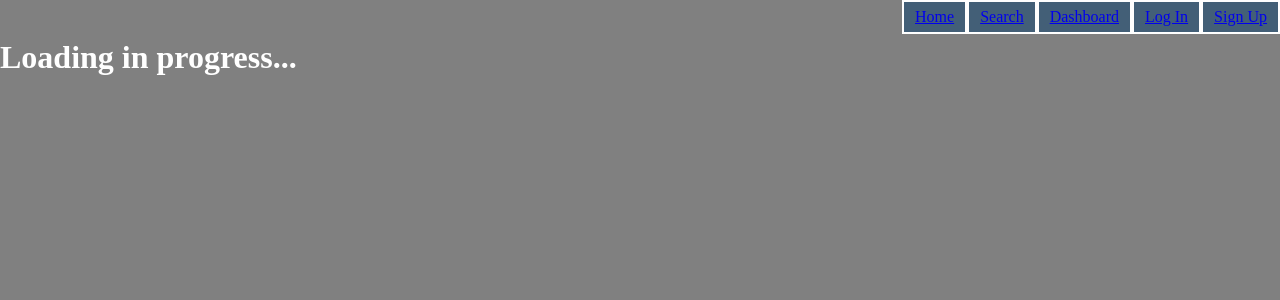
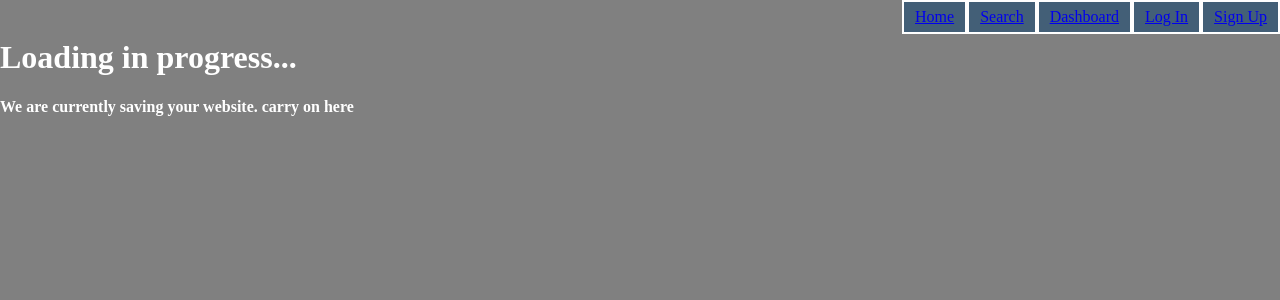
Before and after one commit to m1k0103/FlaskWebArchiver, a Flask app: page /loading in a window 1280 px wide. Shown: the part 16-316 px from the top of the page. Run offline with Flask 3, Linux system fonts and the light colour scheme.

Commit message:
started on loading page

```diff
--- a/FlaskWebArchiver/templates/loading.html
+++ b/FlaskWebArchiver/templates/loading.html
@@ -3,4 +3,8 @@
 {% block title %} Loading... {% endblock %}
 {% block content %}
     <h1>Loading in progress...</h1>
+
+    <h4>We are currently saving your website.  carry on here</h4>
+
+
 {% endblock %}
```
